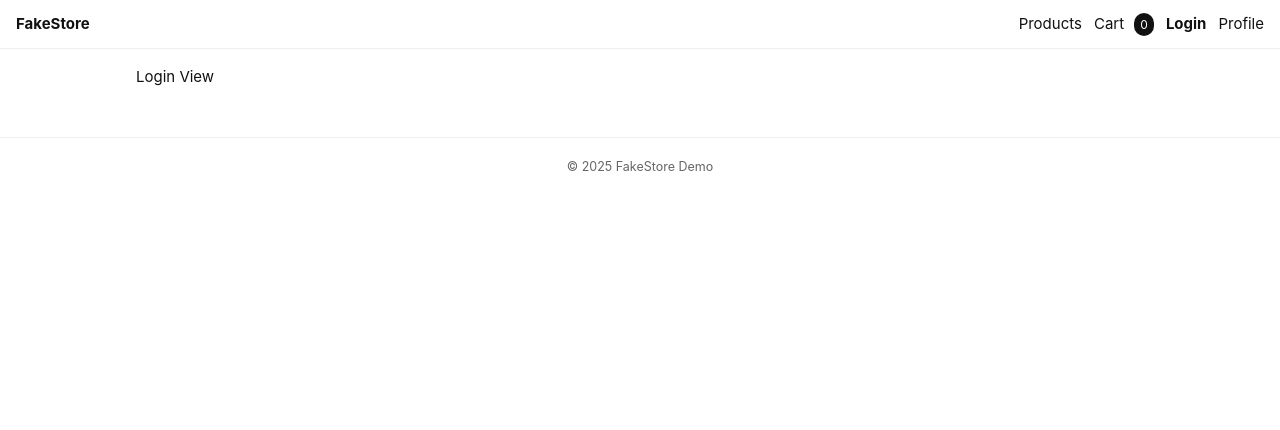
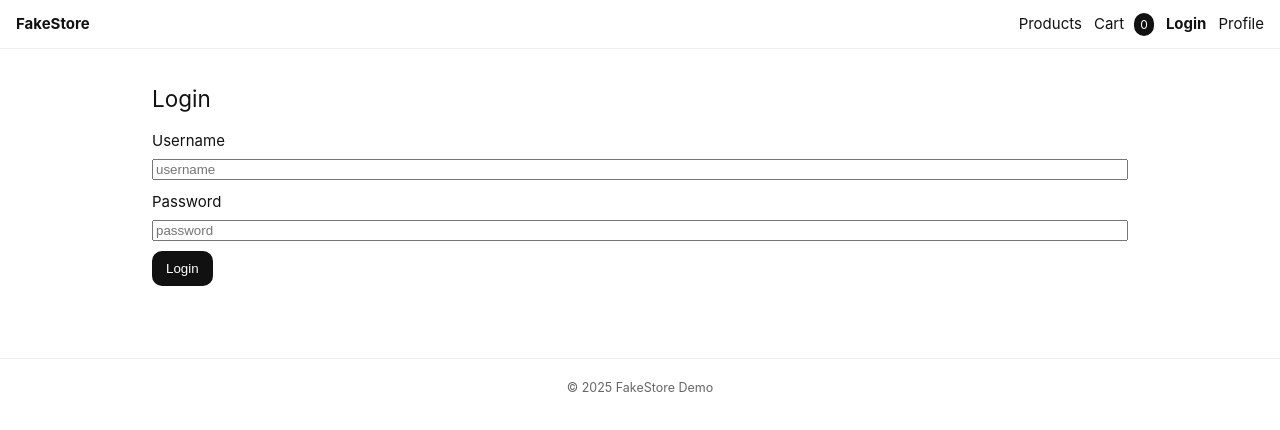
Before and after one commit to bayufadayan/ecommerce-catalog, a Vue app: page /login in a window 1280 px wide. Shown: the top 430 px of the page. Built offline with nearby package versions, Linux system fonts and the light colour scheme.

Commit message:
chore(auth): define login flow contract and scaffold LoginForm

```diff
--- /dev/null
+++ b/src/components/auth/LoginForm.vue
@@ -0,0 +1,31 @@
+<template>
+    <form @submit.prevent>
+        <div class="field">
+            <label>Username</label>
+            <input type="text" placeholder="username" />
+        </div>
+        <div class="field">
+            <label>Password</label>
+            <input type="password" placeholder="password" />
+        </div>
+        <button class="btn" type="submit">Login</button>
+        <!-- placeholder untuk error -->
+        <p class="error" aria-live="polite" style="margin-top:8px;"></p>
+    </form>
+</template>
+<script>
+export default { name: 'LoginForm' }
+</script>
+<style scoped>
+.field {
+    display: flex;
+    flex-direction: column;
+    gap: 6px;
+    margin-bottom: 10px;
+}
+
+.error {
+    color: #b00020;
+    font-size: 14px;
+}
+</style>
--- a/src/router/index.js
+++ b/src/router/index.js
@@ -27,7 +27,8 @@ export default new VueRouter({
     },
     {
       path: '/profile',
-      component: () => import('../views/ProfileView.vue')
+      component: () => import('@/views/ProfileView.vue'),
+      meta: { requiresAuth: true }
     },
     {
       path: '*',
--- /dev/null
+++ b/src/store/auth.keys.js
@@ -0,0 +1 @@
+export const FK_TOKEN_KEY = 'fk_token'
--- a/src/store/modules/auth.js
+++ b/src/store/modules/auth.js
@@ -1,7 +1,8 @@
 const state = () => ({
     token: null,
     user: null,
-    status: 'idle' // 'idle' | 'loading' | 'error' | 'success'
+    status: 'idle',
+    errorMessage: ''
 })
 
 const getters = {
@@ -9,7 +10,7 @@ const getters = {
 }
 
 const actions = {
-    // login({ commit }, { username, password }) {},
+    // async login({ commit }, { username, password }) {},
     // logout({ commit }) {}
 }
 
@@ -17,6 +18,7 @@ const mutations = {
     // setToken(state, token) {},
     // setUser(state, user) {},
     // setStatus(state, status) {},
+    // setErrorMessage(state, msg) {},
     // clearAuth(state) {}
 }
 
--- a/src/views/LoginView.vue
+++ b/src/views/LoginView.vue
@@ -1,9 +1,10 @@
+<template>
+    <section class="container">
+        <h1 style="margin-bottom:12px;">Login</h1>
+        <LoginForm />
+    </section>
+</template>
 <script>
-export default {
-    name: 'LoginView'
-}
+import LoginForm from '@/components/auth/LoginForm.vue'
+export default { name: 'LoginView', components: { LoginForm } }
 </script>
-
-<template>
-    <div>Login View</div>
-</template>
```
